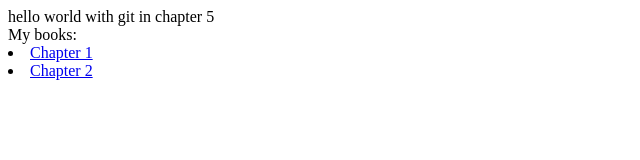
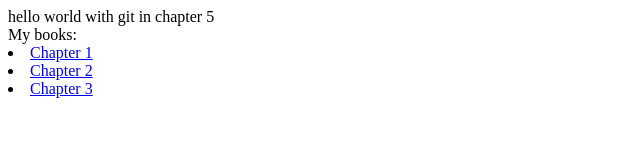
Before and after one commit to phanthehung263/chapter5-01, a plain HTML site: page index.html in a window 1280 px wide. Shown: the full height of the page, 0-640 px from the left. Drawn offline with Linux system fonts and the light colour scheme.

Commit message:
add chapter 3

```diff
--- a/index.html
+++ b/index.html
@@ -13,5 +13,8 @@
     <li>
       <a href="./chapter2.html"> Chapter 2</a>
     </li>
+    <li>
+      <a href="./chapter3.html"> Chapter 3</a>
+    </li>
   </body>
 </html>
```
Also changed, not shown: chapter3.html (added, +10 -0 lines).
